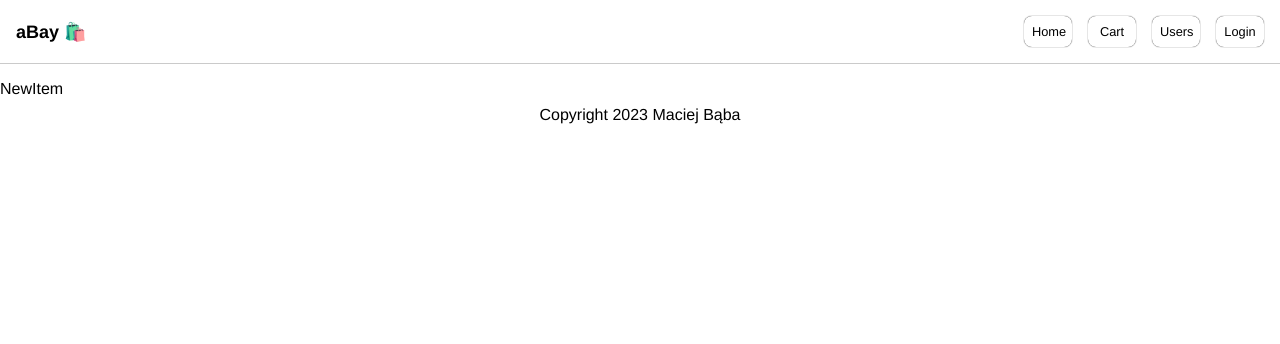
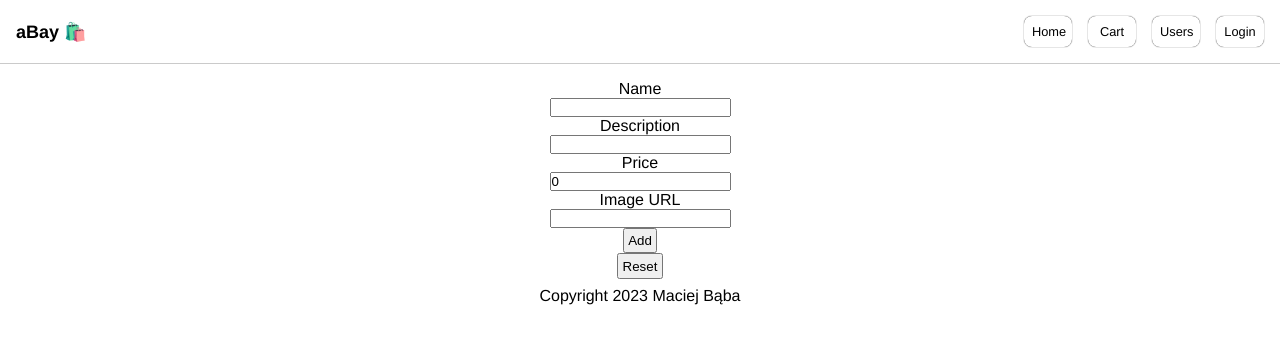
Before and after one commit to maciejbaba/mern-ecommerce, a React (Create React App) app: page /items/newItem in a window 1280 px wide. Shown: the top 344 px of the page. Built offline with nearby package versions, Linux system fonts and the light colour scheme; no server answers; the HTML template or start-up script is replaced by a standard one.

Commit message:
add NewItem page, logic

```diff
--- /dev/null
+++ b/src/css/NewItem.css
@@ -0,0 +1,14 @@
+.add-new-item-main {
+  justify-content: center;
+  display: flex;
+}
+
+.add-new-item-form {
+  display: flex;
+  flex-direction: column;
+  align-items: center;
+}
+
+.add-new-item-form-button {
+  padding: .2rem;
+}
--- a/src/features/items/NewItem.js
+++ b/src/features/items/NewItem.js
@@ -1,5 +1,65 @@
+import { useState } from "react";
+import { useAddNewItemMutation } from "./itemsApiSlice";
+import "../../css/NewItem.css";
+
 const NewItem = () => {
-  return <div>NewItem</div>;
+  const [name, setName] = useState("");
+  const [description, setDescription] = useState("");
+  const [price, setPrice] = useState(0);
+  const [imageURL, setImageURL] = useState("");
+
+  const [addNewItem, { isSuccess, isLoading, isError }] =
+    useAddNewItemMutation();
+  const handleSubmit = e => {
+    e.preventDefault();
+    addNewItem({ name, description, price, imageURL });
+  };
+
+  const handleReset = e => {
+    e.preventDefault();
+    setName("");
+    setDescription("");
+    setPrice(0);
+    setImageURL("");
+  }
+
+  return (
+    <main className="add-new-item-main">
+      <form onSubmit={handleSubmit} className="add-new-item-form">
+        <label htmlFor="name">Name</label>
+        <input
+          type="text"
+          id="name"
+          value={name}
+          onChange={e => setName(e.target.value)}
+        />
+        <label htmlFor="description">Description</label>
+        <input
+          type="text"
+          id="description"
+          value={description}
+          onChange={e => setDescription(e.target.value)}
+        />
+        <label htmlFor="price">Price</label>
+        <input
+          type="number"
+          id="price"
+          value={price}
+          onChange={e => setPrice(e.target.value)}
+        />
+        <label htmlFor="imageURL">Image URL</label>
+        <input
+          type="text"
+          id="imageURL"
+          value={imageURL}
+          onChange={e => setImageURL(e.target.value)}
+        />
+        <button onClick={handleSubmit} className="add-new-item-form-button">Add</button>
+        <button onClick={handleReset} className="add-new-item-form-button">Reset</button>
+        {isSuccess && <p>Item added!</p>}
+      </form>
+    </main>
+  );
 };
 
 export default NewItem;
```
